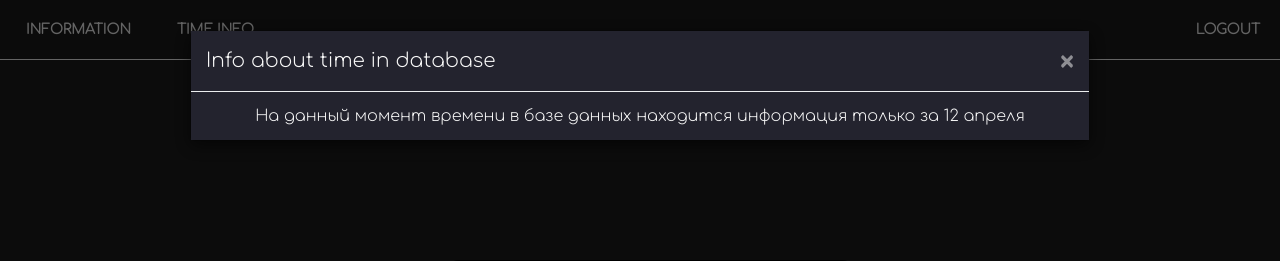
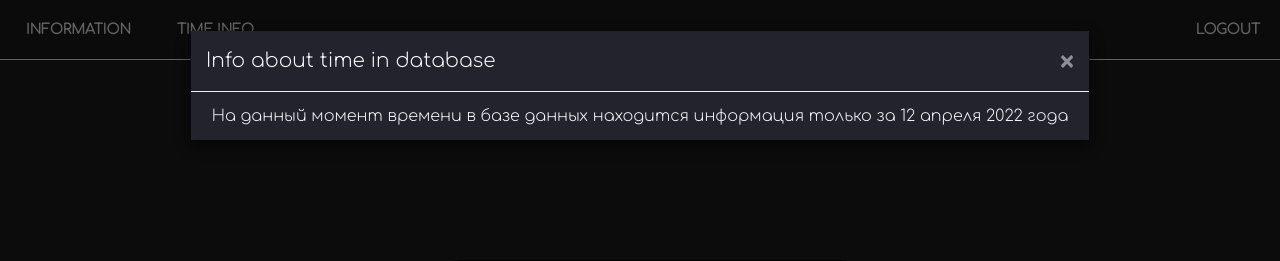
Before and after one commit to Merch04/mysite, a Django app: template polls/templates/polls/index.html in a window 1280 px wide, after a click on "TIME INFO". Shown: the top 261 px of the page. Run offline with Django 4.2, Linux system fonts and the light colour scheme; the template is opened without the code that fills it: values that come from a table or form of the project are taken from there, others are empty; some libraries are stand-ins or nearby versions.

Commit message:
finalka3

```diff
--- a/polls/templates/polls/index.html
+++ b/polls/templates/polls/index.html
@@ -61,7 +61,7 @@
                         <a href="#close" title="Close" class="close">×</a>
                     </div>
                     <div class="modal-body">
-                        <p>На данный момент времени в базе данных находится информация только за 12 апреля</p>
+                        <p>На данный момент времени в базе данных находится информация только за 12 апреля 2022 года</p>
                     </div>
                 </div>
             </div>
```
